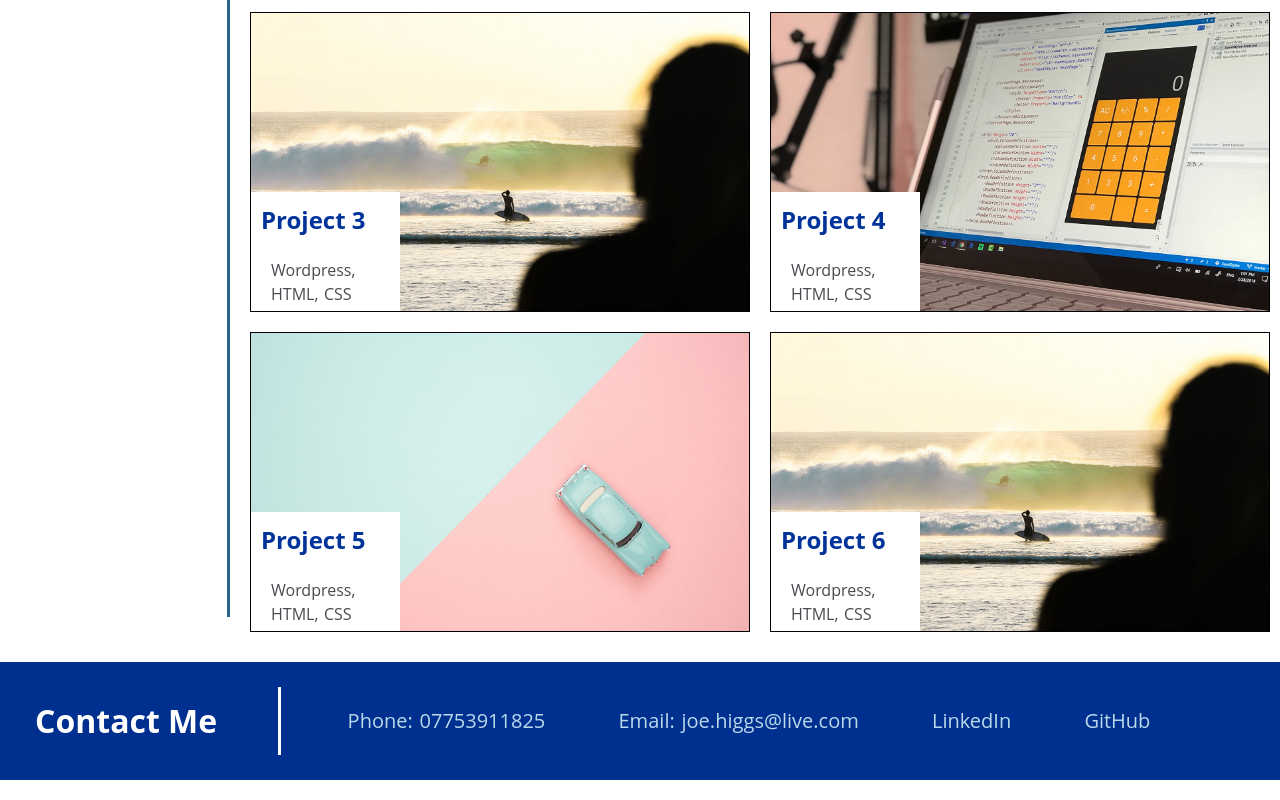
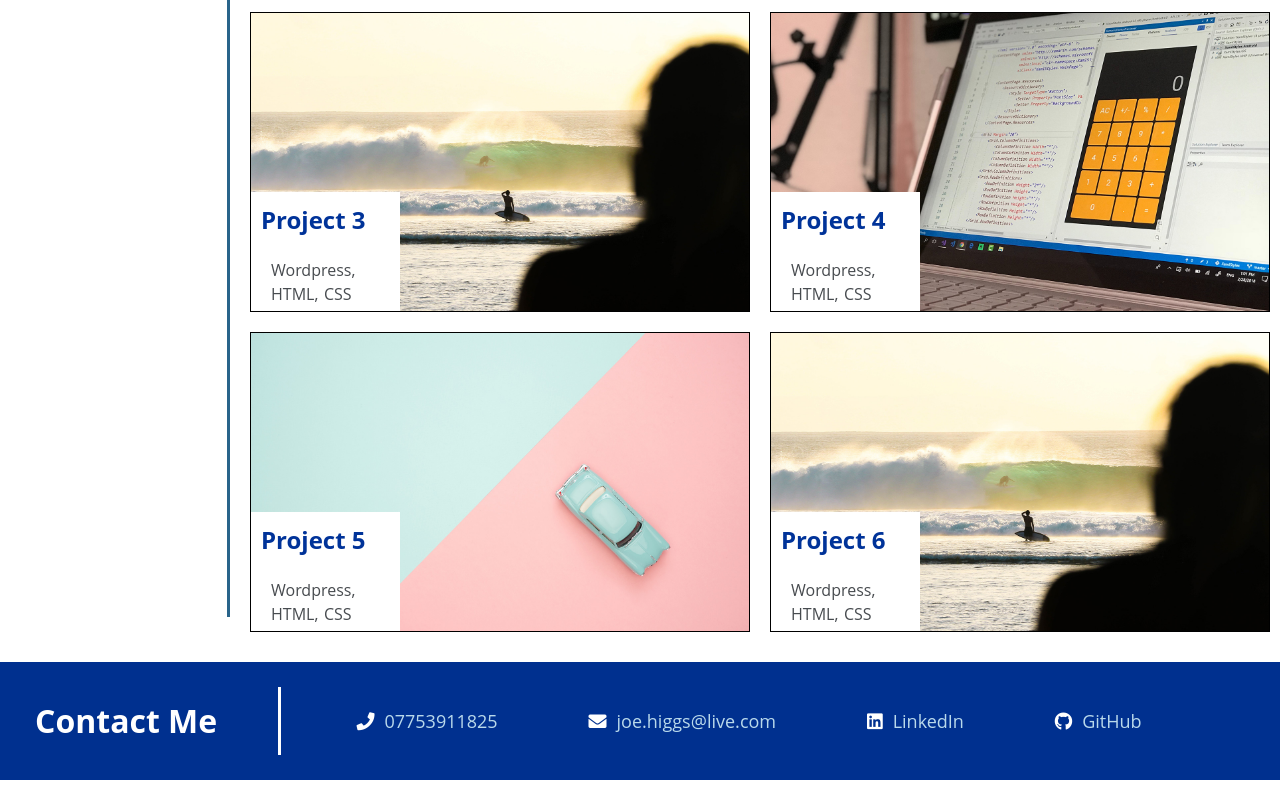
Before and after one commit to nonebula/joe-higgs-portfolio, a plain HTML site: page index.html in a window 1280 px wide. Shown: the part 1766-2566 px from the top of the page. Drawn offline with Linux system fonts and the light colour scheme.

Commit message:
added contact icons

```diff
--- a/assets/css/style.css
+++ b/assets/css/style.css
@@ -136,6 +136,18 @@ h5 {
 
 #contact {
   background-color: var(--primary-heading-color);
+}
+
+.contact-item {
+  display:flex;
+  align-items:center;
+  margin: 10px 0;
+  font-size: 18px;
+}
+
+.contact-item i {
+  margin-right:10px;
+  color: var(--base-color);
 }
 
 h6 {
--- a/index.html
+++ b/index.html
@@ -6,6 +6,7 @@
     <meta http-equiv="X-UA-Compatible" content="ie=edge" />
     <title>Joe Higgs // Web Developer</title>
     <link rel="stylesheet" href="./assets/css/style.css" />
+    <link rel="stylesheet" href="https://cdnjs.cloudflare.com/ajax/libs/font-awesome/5.15.3/css/all.min.css">
   </head>
 
   <body>
@@ -125,10 +126,19 @@
       <h5>Contact Me</h5>
       <footer>
         <!-- I need to figure out how to center and put in the middle of the area beside contact. Each needs more spacing between them. Perhaps larger font too. -->
-        <a href="tel:+447753911825">Phone: 07753911825</a>
-        <a href="mailto:joe.higgs@live.com">Email: joe.higgs@live.com</a>
-        <a href="https://www.linkedin.com/in/joelloydhiggs/">LinkedIn</a>
-        <a href="https://github.com/nonebula">GitHub</a>
+        <div class="contact-item">
+          <i class="fas fa-phone"></i> <a href="tel:+447753911825">07753911825</a>
+        </div>
+        <div class="contact-item">
+          <i class="fas fa-envelope"></i> <a href="mailto:joe.higgs@live.com">joe.higgs@live.com</a>
+        </div>
+        <div class="contact-item">
+        <i class="fab fa-linkedin"></i> <a href="https://www.linkedin.com/in/joelloydhiggs/">LinkedIn</a>
+        </div>
+        <div class="contact-item">
+          <i class="fab fa-github"></i> <a href="https://github.com/nonebula">GitHub</a>
+        </div>
+        <!-- add 'X' / twitter-->
       </footer>
     </section>
   </body>
```
